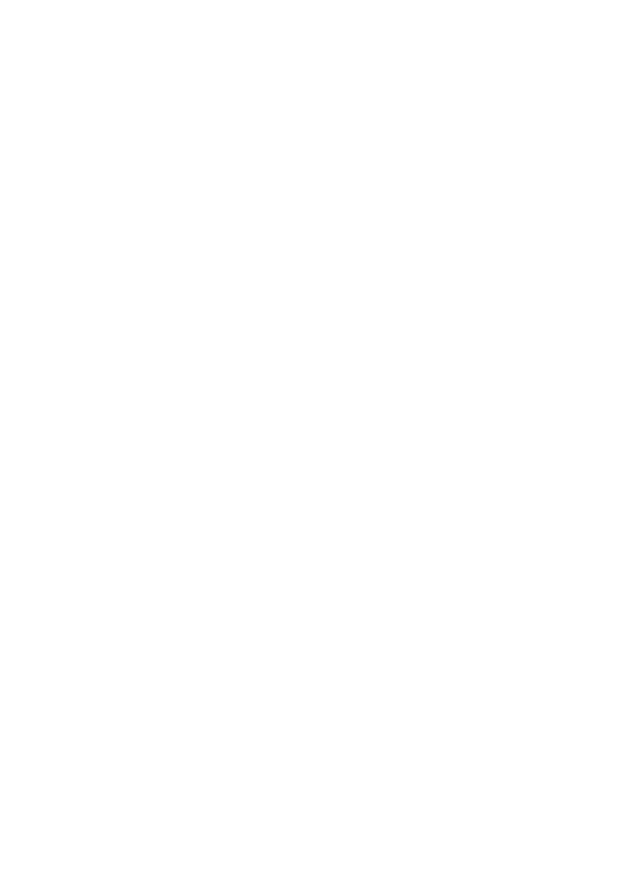
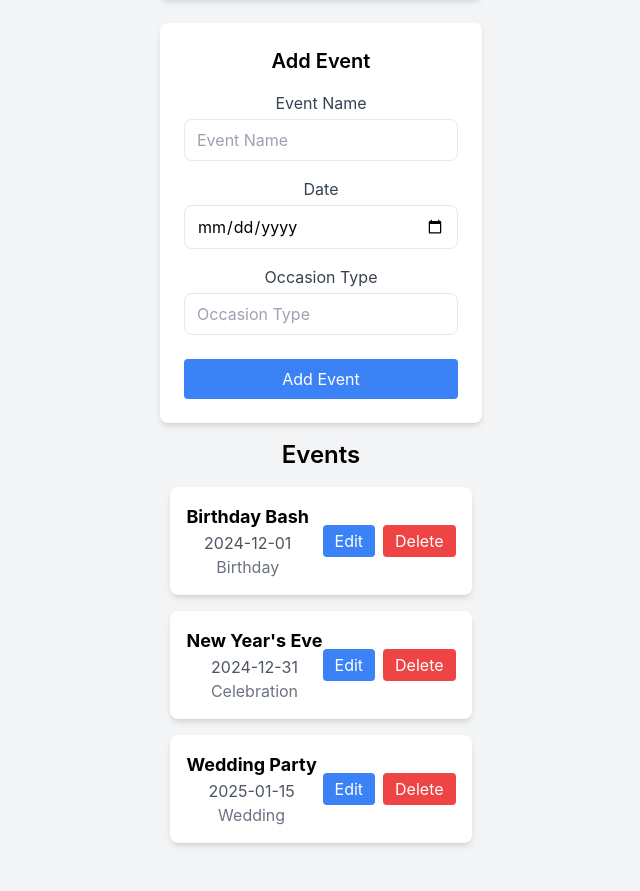
Before and after one commit to Alexander-Gabor/partyplanner, a React (Vite) app in the folder frontend/: page / in a window 1280 px wide. Shown: the part 439-1330 px from the top of the page, without its empty margins (319-959 px from the left). Before the commit the page ends 800 px from the top, so only its background shows below. Built offline with nearby package versions, Linux system fonts and the light colour scheme.

Commit message:
feat:add EventList and EventForm components

```diff
--- a/frontend/src/App.tsx
+++ b/frontend/src/App.tsx
@@ -1,12 +1,52 @@
 import "./App.css";
+import { mockEvents, Event } from "./data/mockData";
+import { useState } from "react";
 import { PartyCalculator } from "./components/PartyCalculator";
+import { EventForm } from "./components/EventForm";
+import EventList from "./components/EventList";
 
 function App() {
+  const [events, setEvents] = useState<Event[]>(mockEvents);
+  const [selectedEvent, setSelectedEvent] = useState<Event | undefined>(
+    undefined
+  );
+
+  const handleEdit = (event: Event) => {
+    setSelectedEvent(event);
+  };
+
+  const handleFormComplete = (newEvent?: Event) => {
+    // Optional argument
+    if (newEvent) {
+      if (selectedEvent) {
+        setEvents(
+          events.map((event) => (event.id === newEvent.id ? newEvent : event))
+        );
+      } else {
+        setEvents([...events, newEvent]);
+      }
+    }
+    setSelectedEvent(undefined); // Reset selected event after form submission
+  };
+
   return (
-    <>
-      <h1>I am App!</h1>
-      <PartyCalculator />
-    </>
+    <div className="min-h-screen bg-gray-100 p-8">
+      <h1 className="text-3xl font-bold text-center text-blue-600 mb-8">
+        Party Planner
+      </h1>
+      <div className="min-h-screen bg-gray-100 flex flex-col items-center justify-center p-8">
+        <div>
+          <PartyCalculator />
+          <EventForm
+            eventToEdit={selectedEvent}
+            onComplete={handleFormComplete}
+          />
+        </div>
+        <div>
+          <EventList onEdit={handleEdit} />
+        </div>
+      </div>
+    </div>
   );
 }
 
--- a/frontend/src/components/EventForm.tsx
+++ b/frontend/src/components/EventForm.tsx
@@ -1,9 +1,57 @@
-function EventForm() {
-  return (
-    <div>
+import { useState } from "react";
+import { addEvent, updateEvent, Event } from "../data/mockData";
 
-    </div>
-  )
-}
+type EventFormProps = {
+   eventToEdit?: Event;
+   onComplete: () => void;
+};
 
-export default EventForm
+export const EventForm = ({ eventToEdit, onComplete }: EventFormProps) => {
+   const [name, setName] = useState(eventToEdit?.name || '');
+   const [date, setDate] = useState(eventToEdit?.date || '');
+   const [occasionType, setOccasionType] = useState(eventToEdit?.occasionType || '');
+
+   const handleSubmit = (e: React.FormEvent) => {
+       e.preventDefault();
+       const eventData: Event = { id: eventToEdit?.id || 0, name, date, occasionType };
+       (eventToEdit ? updateEvent(eventData) : addEvent(eventData)).then(onComplete);
+   };
+
+   return (
+       <form onSubmit={handleSubmit} className="bg-white p-6 rounded-lg shadow-md max-w-md mx-auto">
+           <h3 className="text-xl font-semibold mb-4">{eventToEdit ? 'Edit Event' : 'Add Event'}</h3>
+           <div className="mb-4">
+               <label className="block text-gray-700">Event Name</label>
+               <input
+                   type="text"
+                   value={name}
+                   onChange={(e) => setName(e.target.value)}
+                   className="mt-1 w-full px-3 py-2 border rounded-lg focus:outline-none focus:ring-2 focus:ring-blue-500"
+                   placeholder="Event Name"
+               />
+           </div>
+           <div className="mb-4">
+               <label className="block text-gray-700">Date</label>
+               <input
+                   type="date"
+                   value={date}
+                   onChange={(e) => setDate(e.target.value)}
+                   className="mt-1 w-full px-3 py-2 border rounded-lg focus:outline-none focus:ring-2 focus:ring-blue-500"
+               />
+           </div>
+           <div className="mb-6">
+               <label className="block text-gray-700">Occasion Type</label>
+               <input
+                   type="text"
+                   value={occasionType}
+                   onChange={(e) => setOccasionType(e.target.value)}
+                   className="mt-1 w-full px-3 py-2 border rounded-lg focus:outline-none focus:ring-2 focus:ring-blue-500"
+                   placeholder="Occasion Type"
+               />
+           </div>
+           <button type="submit" className="bg-blue-500 text-white px-4 py-2 rounded hover:bg-blue-600 w-full">
+               {eventToEdit ? 'Update Event' : 'Add Event'}
+           </button>
+       </form>
+   );
+};
--- a/frontend/src/components/EventList.tsx
+++ b/frontend/src/components/EventList.tsx
@@ -1,9 +1,46 @@
-function EventList() {
+import { useState } from "react";
+import { mockEvents, Event } from "../data/mockData";
+
+const EventList = ({ onEdit }: { onEdit: (event: Event) => void }) => {
+  const [events, setEvents] = useState<Event[]>(mockEvents);
+
+  const handleDelete = (id: number) => {
+    setEvents(events.filter((event) => event.id !== id));
+  };
+
   return (
-    <div>
+    <div className="p-4">
+      <h2 className="text-2xl font-semibold text-center mb-4">Events</h2>
+      <ul className="space-y-4">
+        {events.map((event) => (
+          <li
+            key={event.id}
+            className="bg-white shadow-md p-4 rounded-lg flex justify-between items-center"
+          >
+            <div>
+              <p className="text-lg font-bold">{event.name}</p>
+              <p className="text-gray-600">{event.date}</p>
+              <p className="text-gray-500">{event.occasionType}</p>
+            </div>
+            <div className="flex space-x-2">
+              <button
+                onClick={() => onEdit(event)}
+                className="bg-blue-500 text-white px-3 py-1 rounded hover:bg-blue-600"
+              >
+                Edit
+              </button>
+              <button
+                onClick={() => handleDelete(event.id)}
+                className="bg-red-500 text-white px-3 py-1 rounded hover:bg-red-600"
+              >
+                Delete
+              </button>
+            </div>
+          </li>
+        ))}
+      </ul>
+    </div>
+  );
+};
 
-    </div>
-  )
-}
-
-export default EventList
+export default EventList;
--- a/frontend/src/components/PartyCalculator.tsx
+++ b/frontend/src/components/PartyCalculator.tsx
@@ -1,14 +1,17 @@
-import { useState } from 'react';
+import { useState } from "react";
 
 export const PartyCalculator = () => {
-   const [numGuests, setNumGuests] = useState(0);
-   const wineBottles = Math.ceil(numGuests / 5);
-   const beerCans = Math.ceil(numGuests * 1.5);
-   const snackBags = Math.ceil(numGuests / 3);
+  const [numGuests, setNumGuests] = useState<number | "">("");
+
+  const wineBottles = numGuests ? Math.ceil(numGuests / 5) : 0;
+  const beerCans = numGuests ? Math.ceil(numGuests * 1.5) : 0;
+  const snackBags = numGuests ? Math.ceil(numGuests / 3) : 0;
 
   return (
     <div className="bg-white p-6 rounded-lg shadow-md max-w-md mx-auto my-6">
-           <h2 className="text-2xl font-semibold mb-4 text-center">Party Calculator</h2>
+      <h2 className="text-2xl font-semibold mb-4 text-center">
+        Party Calculator
+      </h2>
       <input
         type="number"
         value={numGuests}
```
Lines whose indentation alone changed are shown as unchanged.
